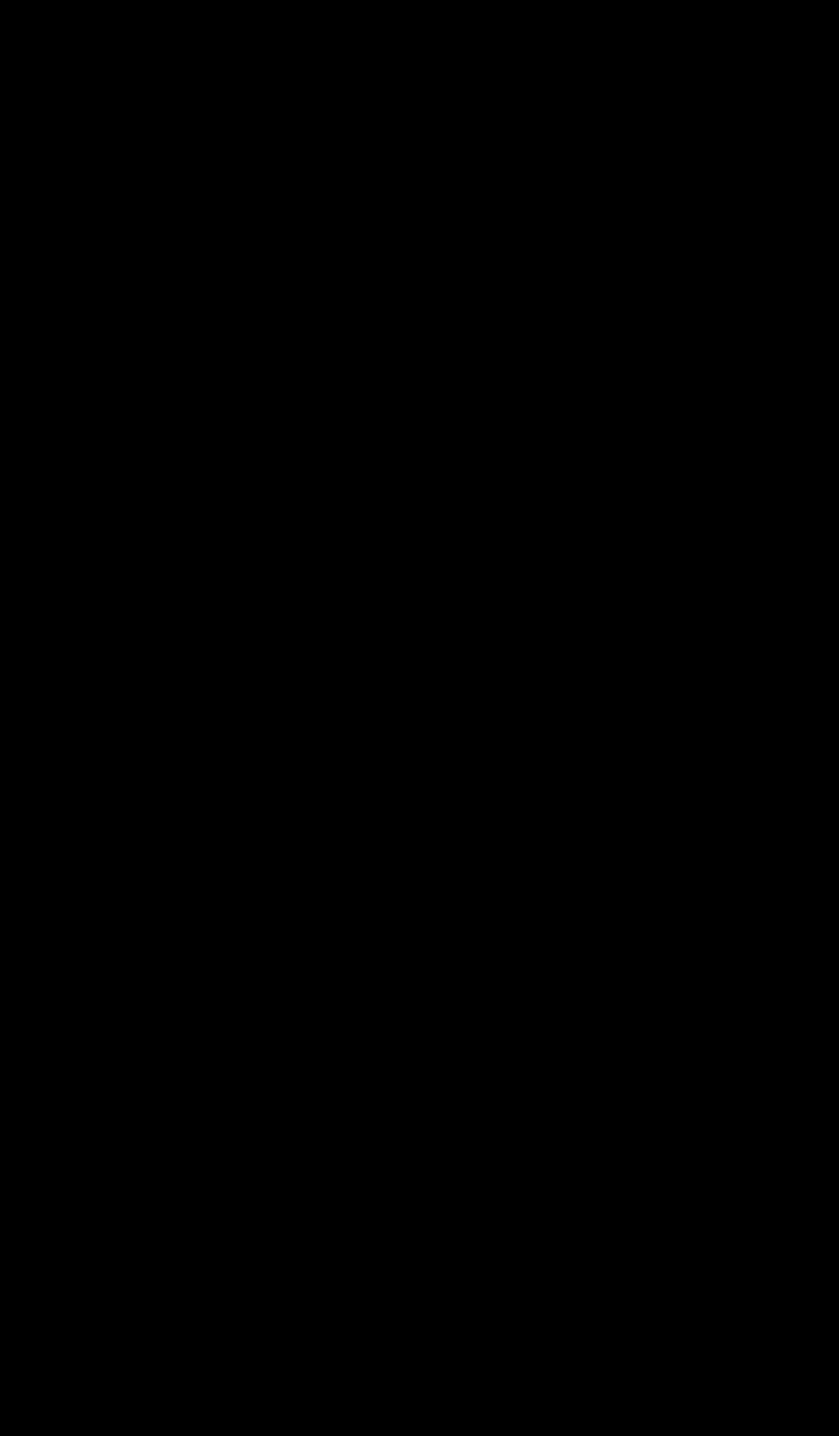
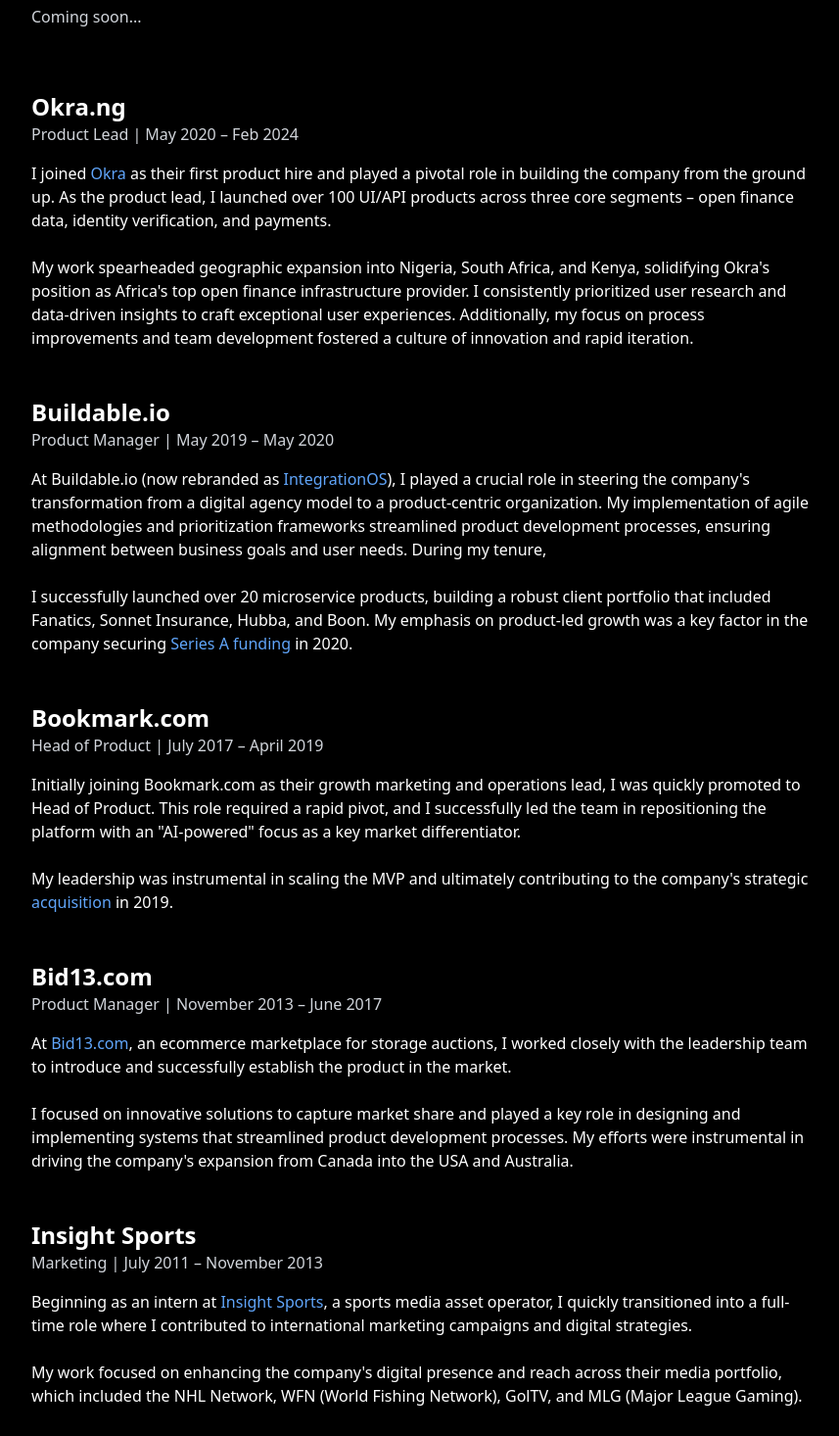
Before and after one commit to mmcm77/mikemcmillan.ca, a Next.js app: page /work in a window 1280 px wide. Shown: the part 444-1910 px from the top of the page at 98% size, without its empty margins (208-1065 px from the left). Before the commit the page ends 800 px from the top, so only its background shows below. Built offline with nearby package versions, Linux system fonts and the light colour scheme.

Commit message:
Content updates
- My work sections
- Home page
- Added links

```diff
--- a/src/app/page.tsx
+++ b/src/app/page.tsx
@@ -9,11 +9,22 @@
             <div className="text-xl font-extrabold sm:text-4xl">
               Hey, I&apos;m Mike 👋
             </div>
-            <div className="mt-4 sm:text-xl/relaxed">Product manager 🏗️</div>
-            <div className="mt-4 sm:text-l/relaxed">
-              Product leader with a decade of experience across product
-              management, strategy and GTM.
+            <div className="py-12 sm:text-l/relaxed">
+              I'm a product leader with a decade of{" "}
+              <Link href="/work" className="text-blue-400">
+                experience
+              </Link>{" "}
+              in product management, strategy, and go-to-market execution.
+              Throughout my career, I've demonstrated a consistent ability to
+              build products from scratch, attracting over $50 million in
+              venture funding to support my vision.
+              <br />
+              <br />I thrive on leading and developing high-performing R&D
+              teams, partnering effectively with sales and marketing
+              organizations, and tackling complex problems with a strategic,
+              hands-on approach.
             </div>
+            <div className="py-12 sm:text-l/relaxed"></div>
           </div>
         </div>
 
--- a/src/app/work/page.tsx
+++ b/src/app/work/page.tsx
@@ -5,10 +5,159 @@
     <main>
       <section className="bg-black text-white">
         <div className="">
-          <div className="">
-            <div className="text-3xl font-extrabold sm:text-4xl">My work </div>
-            <div className="mt-4 sm:text-xl/relaxed">in progress...</div>
+          <div className="text-xl font-extrabold sm:text-4xl">My work </div>
+          <div className="py-12 sm:text-l/relaxed">
+            On a misson to build beautiful, high-impact products that solve real
+            customer problems. Here{"'"}s a summary of my work so far:
           </div>
+
+          <hr className="border-gray-500 pb-12" />
+
+          {/* Work section  */}
+          <div className="py-4 pb-12">
+            <div className="text-l font-bold sm:text-2xl">New adventure</div>
+            <div className="text-md text-gray-300">Coming soon...</div>
+          </div>
+
+          {/* Work section  */}
+          <div className="py-4">
+            <div className="text-l font-bold sm:text-2xl">Okra.ng</div>
+            <div className="text-md text-gray-300">
+              Product Lead | May 2020 – Feb 2024
+            </div>
+
+            <div className="py-4 sm:text-l/relaxed">
+              I joined{" "}
+              <Link href="https://okra.ng/" className="text-blue-400">
+                Okra
+              </Link>{" "}
+              as their first product hire and played a pivotal role in building
+              the company from the ground up. As the product lead, I launched
+              over 100 UI/API products across three core segments – open finance
+              data, identity verification, and payments. <br />
+              <br />
+              My work spearheaded geographic expansion into Nigeria, South
+              Africa, and Kenya, solidifying Okra's position as Africa's top
+              open finance infrastructure provider. I consistently prioritized
+              user research and data-driven insights to craft exceptional user
+              experiences. Additionally, my focus on process improvements and
+              team development fostered a culture of innovation and rapid
+              iteration.
+            </div>
+          </div>
+
+          {/* Work section  */}
+          <div className="py-4">
+            <div className="text-l font-bold sm:text-2xl">Buildable.io</div>
+            <div className="text-md text-gray-300">
+              Product Manager | May 2019 – May 2020
+            </div>
+
+            <div className="py-4 sm:text-l/relaxed">
+              At Buildable.io {"(now rebranded as "}
+              <Link
+                href="https://www.integrationos.com/"
+                className="text-blue-400"
+              >
+                IntegrationOS
+              </Link>
+              {")"}, I played a crucial role in steering the company's
+              transformation from a digital agency model to a product-centric
+              organization. My implementation of agile methodologies and
+              prioritization frameworks streamlined product development
+              processes, ensuring alignment between business goals and user
+              needs. During my tenure,
+              <br />
+              <br />I successfully launched over 20 microservice products,
+              building a robust client portfolio that included Fanatics, Sonnet
+              Insurance, Hubba, and Boon. My emphasis on product-led growth was
+              a key factor in the company securing{" "}
+              <Link
+                href="https://betakit.com/buildable-secures-3-76-million-cad-to-empower-developers-with-low-code-software/"
+                className="text-blue-400"
+              >
+                Series A funding
+              </Link>{" "}
+              in 2020.
+            </div>
+          </div>
+
+          {/* Work section  */}
+          <div className="py-4">
+            <div className="text-l font-bold sm:text-2xl">Bookmark.com</div>
+            <div className="text-md text-gray-300">
+              Head of Product | July 2017 – April 2019
+            </div>
+
+            <div className="py-4 sm:text-l/relaxed">
+              Initially joining Bookmark.com as their growth marketing and
+              operations lead, I was quickly promoted to Head of Product. This
+              role required a rapid pivot, and I successfully led the team in
+              repositioning the platform with an "AI-powered" focus as a key
+              market differentiator. <br />
+              <br />
+              My leadership was instrumental in scaling the MVP and ultimately
+              contributing to the company's strategic{" "}
+              <Link
+                href="https://markets.businessinsider.com/news/stocks/moneris-invests-and-partners-with-bookmark-to-deliver-online-business-solutions-for-canadian-small-businesses-1028828832"
+                className="text-blue-400"
+              >
+                acquisition
+              </Link>{" "}
+              in 2019.
+            </div>
+          </div>
+
+          {/* Work section  */}
+          <div className="py-4">
+            <div className="text-l font-bold sm:text-2xl">Bid13.com</div>
+            <div className="text-md text-gray-300">
+              Product Manager | November 2013 – June 2017
+            </div>
+
+            <div className="py-4 sm:text-l/relaxed">
+              At{" "}
+              <Link href="https://bid13.com/" className="text-blue-400">
+                Bid13.com
+              </Link>
+              , an ecommerce marketplace for storage auctions, I worked closely
+              with the leadership team to introduce and successfully establish
+              the product in the market. <br />
+              <br />I focused on innovative solutions to capture market share
+              and played a key role in designing and implementing systems that
+              streamlined product development processes. My efforts were
+              instrumental in driving the company's expansion from Canada into
+              the USA and Australia.
+            </div>
+          </div>
+
+          {/* Work section  */}
+          <div className="pb-12 pt-4">
+            <div className="text-l font-bold sm:text-2xl">Insight Sports</div>
+            <div className="text-md text-gray-300">
+              Marketing | July 2011 – November 2013
+            </div>
+
+            <div className="py-4 sm:text-l/relaxed">
+              Beginning as an intern at{" "}
+              <Link
+                href="https://en.wikipedia.org/wiki/Insight_Sports"
+                className="text-blue-400"
+              >
+                Insight Sports
+              </Link>
+              , a sports media asset operator, I quickly transitioned into a
+              full-time role where I contributed to international marketing
+              campaigns and digital strategies. <br />
+              <br />
+              My work focused on enhancing the company's digital presence and
+              reach across their media portfolio, which included the NHL
+              Network, WFN {"(World Fishing Network)"}, GolTV, and MLG{" "}
+              {"(Major League Gaming)"}.
+            </div>
+          </div>
+
+          <hr className="border-gray-500 py-12" />
         </div>
       </section>
     </main>
```
